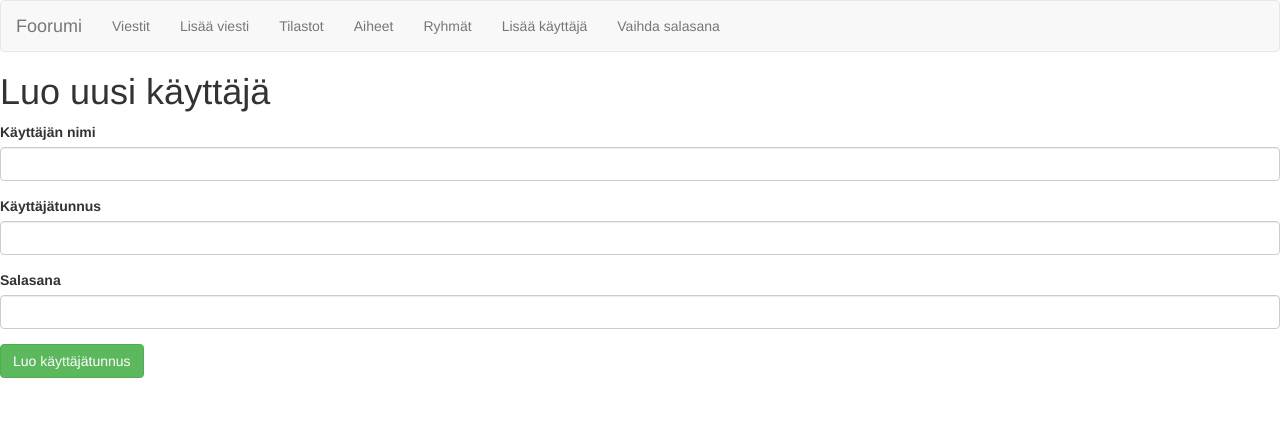
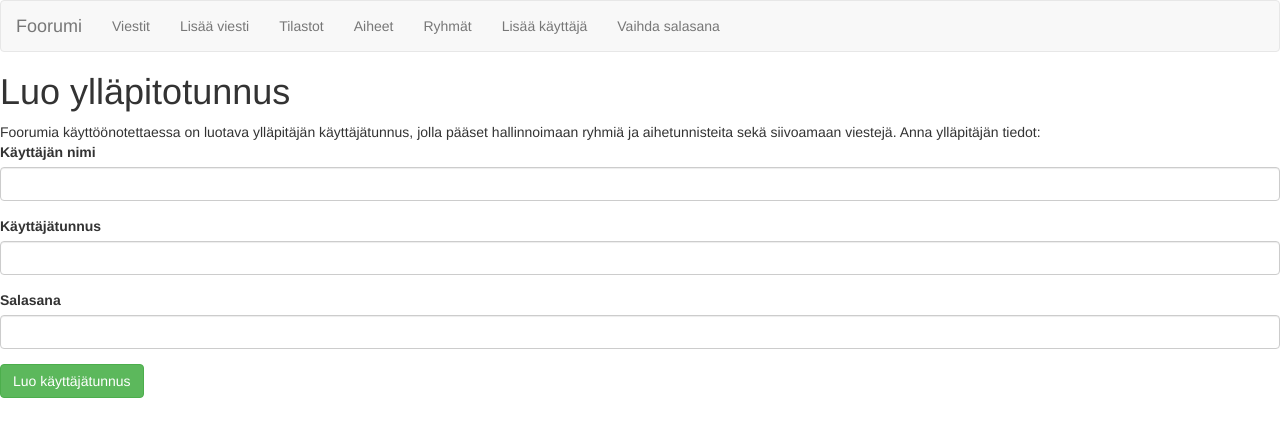
Before and after one commit to helihyv/foorumi, a Flask app: page /kayttajat/uusi in a window 1280 px wide. Shown: the top 437 px of the page. Run offline with Flask 2, Linux system fonts and the light colour scheme; data that the repository does not hold is empty; some libraries are stand-ins or nearby versions.

Commit message:
Korjattu ohjeen näyttäminen ylläpitäjän käyttäjätunnusta luotaessa
Näyttää ylläpitotunnuksen lisäämisen ohjetekstin, kun admin-käyttäjää ei vielä ole. (Aiemmin templateen ei välittynyt tietoa ollaanko tekemässä admin-tunnusta.)
Korjattu kirjoitusvirhe ohjetekstissä.

```diff
--- a/application/kayttajat/views.py
+++ b/application/kayttajat/views.py
@@ -6,10 +6,9 @@ from application.kayttajat.forms import KayttajaLomake, KirjautumisLomake, Salas
 
 @app.route("/kayttajat/uusi")
 def kayttajat_lomake():
-    return render_template("kayttajat/uusi.html", form = KayttajaLomake())
-
      # Jos ylläpitäjää ei vielä ole näytetään ylläpitäjän tunnuksen luomisen ohjeteksti
     admin = not Kayttaja.onko_adminia()
+
 
     return render_template("kayttajat/uusi.html", form=KayttajaLomake(), admin=admin)
 
--- a/application/templates/kayttajat/uusi.html
+++ b/application/templates/kayttajat/uusi.html
@@ -3,7 +3,7 @@ content %} {% if admin %}
 <h1>Luo ylläpitotunnus</h1>
 Foorumia käyttöönotettaessa on luotava ylläpitäjän käyttäjätunnus, jolla pääset
 hallinnoimaan ryhmiä ja aihetunnisteita sekä siivoamaan viestejä. Anna
-ylläpiätjän tiedot: {% else %}
+ylläpitäjän tiedot: {% else %}
 <h1>Luo uusi käyttäjä</h1>
 {% endif %}
 
```
